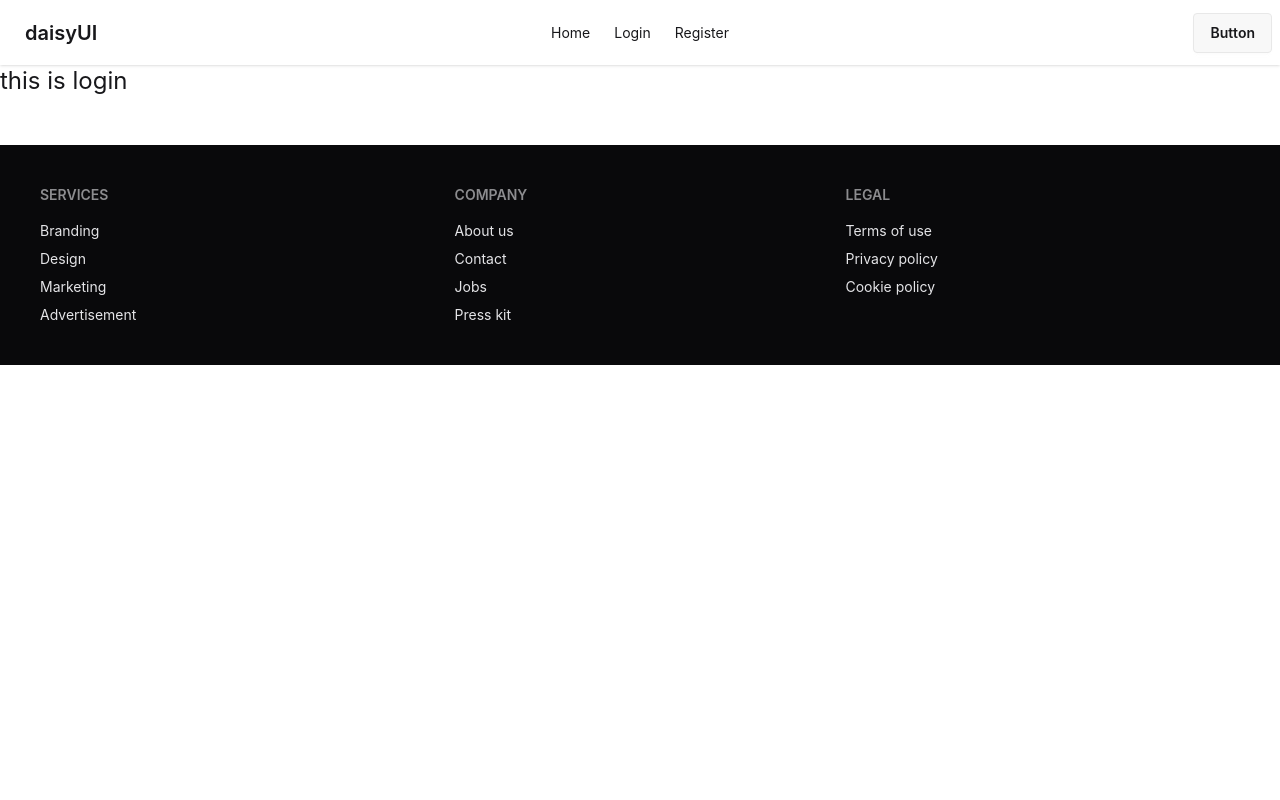
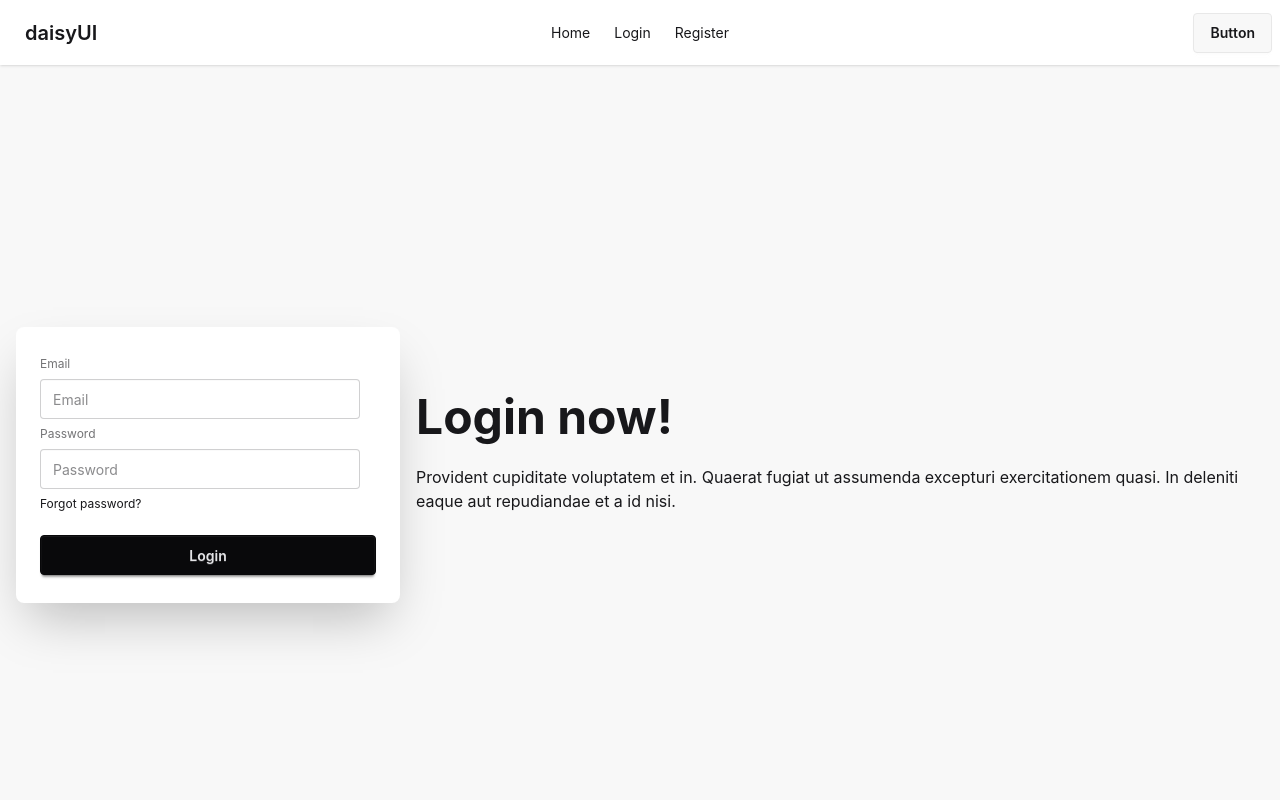
Before and after one commit to ChakmaShantunu/Explore-email-password-auth, a React (Vite) app: page /login in a window 1280 px wide. Shown: the top 800 px of the page. Built offline with nearby package versions, Linux system fonts and the light colour scheme; no server answers.

Commit message:
login page done

```diff
--- a/src/components/Login/Login.jsx
+++ b/src/components/Login/Login.jsx
@@ -2,8 +2,28 @@
 
 const Login = () => {
     return (
-        <div>
-            <h2 className='text-2xl'>this is login</h2>
+        <div className="hero bg-base-200 min-h-screen">
+            <div className="hero-content flex-col lg:flex-row-reverse">
+                <div className="text-center lg:text-left">
+                    <h1 className="text-5xl font-bold">Login now!</h1>
+                    <p className="py-6">
+                        Provident cupiditate voluptatem et in. Quaerat fugiat ut assumenda excepturi exercitationem
+                        quasi. In deleniti eaque aut repudiandae et a id nisi.
+                    </p>
+                </div>
+                <div className="card bg-base-100 w-full max-w-sm shrink-0 shadow-2xl">
+                    <div className="card-body">
+                        <fieldset className="fieldset">
+                            <label className="label">Email</label>
+                            <input type="email" className="input" placeholder="Email" />
+                            <label className="label">Password</label>
+                            <input type="password" className="input" placeholder="Password" />
+                            <div><a className="link link-hover">Forgot password?</a></div>
+                            <button className="btn btn-neutral mt-4">Login</button>
+                        </fieldset>
+                    </div>
+                </div>
+            </div>
         </div>
     );
 };
--- a/src/components/Register/Register.jsx
+++ b/src/components/Register/Register.jsx
@@ -2,6 +2,7 @@
 import { auth } from "../../firebase/firebase.init";
 import { useState } from "react";
 import { FaEye } from "react-icons/fa";
+import { Link } from "react-router";
 
 
 const Register = () => {
@@ -22,7 +23,7 @@
         setSuccess(false);
         setErrorMessage('');
 
-        if(!terms) {
+        if (!terms) {
             setErrorMessage("Please accept terms & conditions");
             return;
         }
@@ -106,6 +107,8 @@
                     <input type="submit" className="btn btn-primary" value="Submit" />
                 </form>
 
+                <p>Already have an account? Please <Link className="text-shadow-blue-600 underline" to="/login">Login</Link></p>
+
                 {
                     errorMessage && <p className="text-red-500">{errorMessage}</p>
                 }
```
